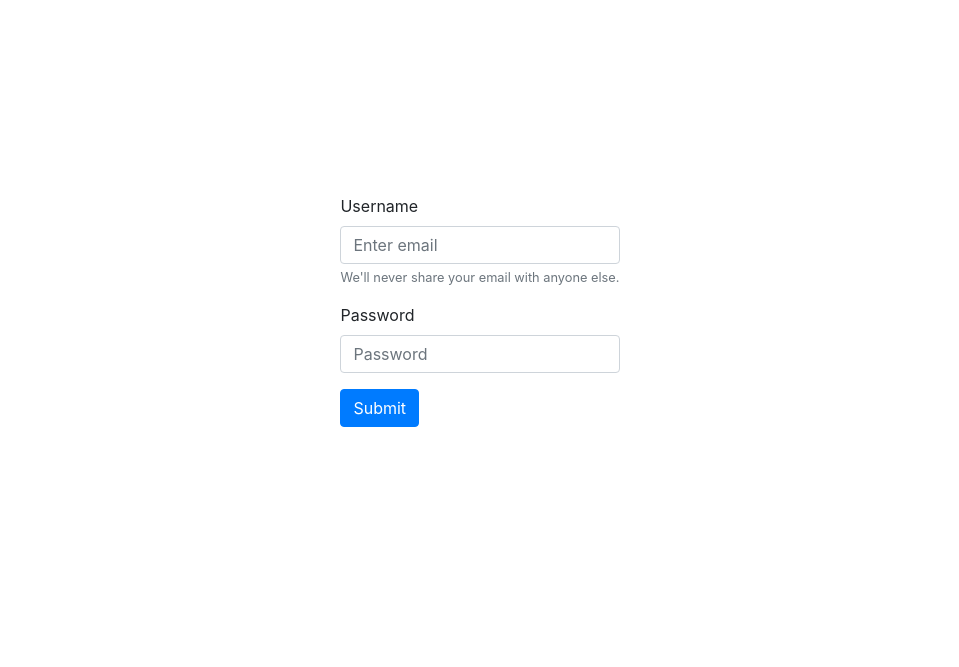
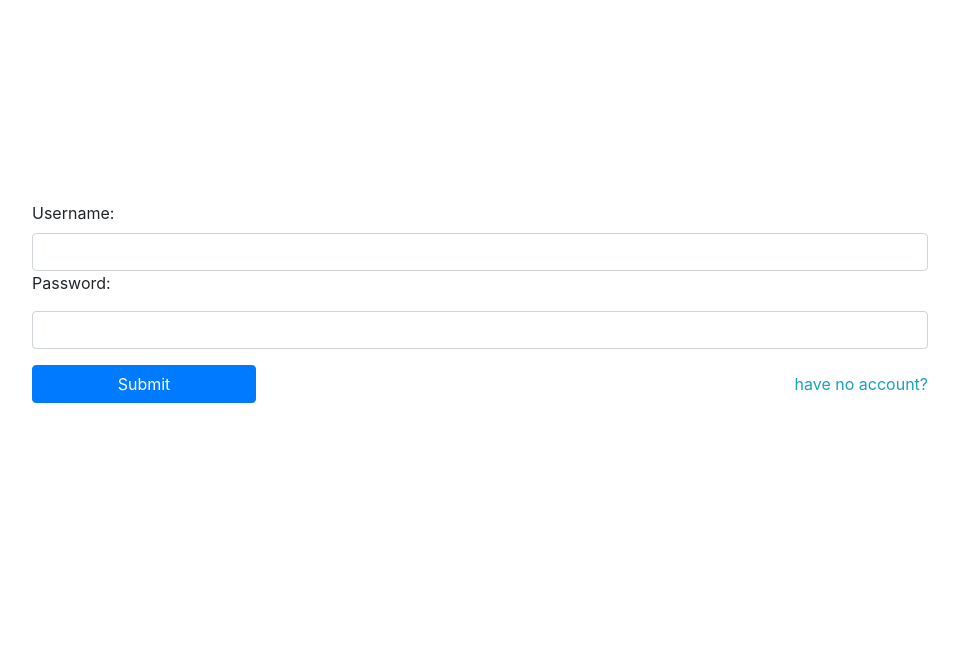
Before and after one commit to mohsnMohsni/DjangoBlog, a Django app: page /login/ in a window 1280 px wide. Shown: the part 152-819 px from the top of the page, without its empty margins (160-1119 px from the left). Run offline with Django 3.2, Linux system fonts and the light colour scheme; some libraries are stand-ins or nearby versions.

Commit message:
create a new form component for login

```diff
--- a/blog/forms.py
+++ b/blog/forms.py
@@ -5,7 +5,7 @@ from .validators import user_validator, password_validator
 
 
 class RegisterForm(forms.Form):
-    username = forms.CharField(label=_('Username'), max_length=200,
+    username = forms.CharField(label=_('Username'), max_length=150,
                                widget=forms.TextInput(attrs={'class': 'form-control my-2'}))
     email = forms.EmailField(label=_('Email'), required=True, help_text=_('valid email for reset password'),
                              widget=forms.EmailInput(attrs={'class': 'form-control my-2'}))
@@ -38,6 +38,13 @@ class RegisterForm(forms.Form):
         return password
 
 
+class LoginForm(forms.Form):
+    username = forms.CharField(label=_('Username'), max_length=150, required=True,
+                               widget=forms.TextInput(attrs={'class': 'form-control my- 2'}))
+    password = forms.CharField(label=_('Password'), max_length=150, required=True,
+                               widget=forms.PasswordInput(attrs={'class': 'form-control my-2'}))
+
+
 class CommentForm(forms.ModelForm):
     class Meta:
         model = Comment
--- a/blog/templates/blog/auth/login.html
+++ b/blog/templates/blog/auth/login.html
@@ -2,21 +2,13 @@
 {% block content %}
 
   <main class="d-flex justify-content-center align-items-center" style="height: 100vh;">
-    <form action="{% url 'blog:login' %}" method="post">
-      <form>
-        {% csrf_token %}
-        <div class="form-group">
-          <label for="exampleInputUsername">Username</label>
-          <input type="text" class="form-control" name="username" id="exampleInputUsername" aria-describedby="emailHelp"
-                 placeholder="Enter email">
-          <small id="emailHelp" class="form-text text-muted">We'll never share your email with anyone else.</small>
-        </div>
-        <div class="form-group">
-          <label for="exampleInputPassword1">Password</label>
-          <input type="password" name="password" class="form-control" id="exampleInputPassword1" placeholder="Password">
-        </div>
-        <button type="submit" class="btn btn-primary">Submit</button>
-      </form>
+    <form action="{% url 'blog:login' %}" method="post" style="width: 70vw;">
+      {% csrf_token %}
+      {{ form }}
+      <div class="d-flex justify-content-between align-items-center py-2 my-2">
+        <button type="submit" class="btn btn-primary w-25">Submit</button>
+        <a href="{% url 'blog:register' %}" class="text-info text-decoration-none">have no account? </a>
+      </div>
     </form>
   </main>
 
--- a/blog/views/user_auth.py
+++ b/blog/views/user_auth.py
@@ -1,27 +1,7 @@
 from django.contrib.auth import authenticate, login, logout
 from django.contrib.auth.models import User
 from django.shortcuts import render, redirect
-from blog.forms import RegisterForm
-
-
-def log_in(request):
-    if request.user.is_authenticated:
-        return redirect('blog:home')
-    if request.method != 'POST':
-        pass
-    else:
-        username = request.POST.get('username', None)
-        password = request.POST.get('password', None)
-        user = authenticate(request, username=username, password=password)
-        if user:
-            login(request, user)
-            return redirect('blog:home')
-    return render(request, 'blog/auth/login.html', context={})
-
-
-def log_out(request):
-    logout(request)
-    return redirect('blog:home')
+from blog.forms import RegisterForm, LoginForm
 
 
 def register(request):
@@ -39,9 +19,36 @@ def register(request):
                                        last_name=last_name, email=email)
             user.set_password(password)
             user.save()
+            login(request, user)
             return redirect('blog:home')
 
     context = {
         'form': form
     }
     return render(request, 'blog/auth/register.html', context=context)
+
+
+def log_in(request):
+    if request.user.is_authenticated:
+        return redirect('blog:home')
+    if request.method != 'POST':
+        form = LoginForm()
+    else:
+        form = LoginForm(data=request.POST)
+        if form.is_valid():
+            username = form.cleaned_data.get('username')
+            password = form.cleaned_data.get('password')
+            user = authenticate(request, username=username, password=password)
+            if user:
+                login(request, user)
+                return redirect('blog:home')
+
+    context = {
+        'form': form,
+    }
+    return render(request, 'blog/auth/login.html', context=context)
+
+
+def log_out(request):
+    logout(request)
+    return redirect('blog:home')
```
Also changed, not shown: db.sqlite3.
